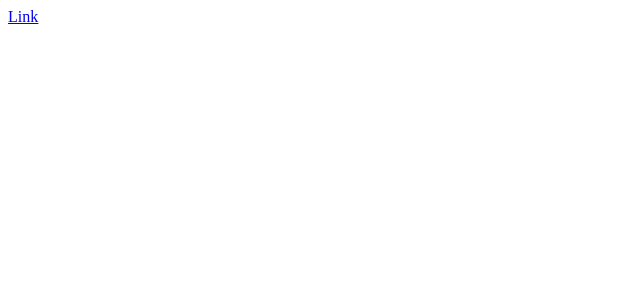
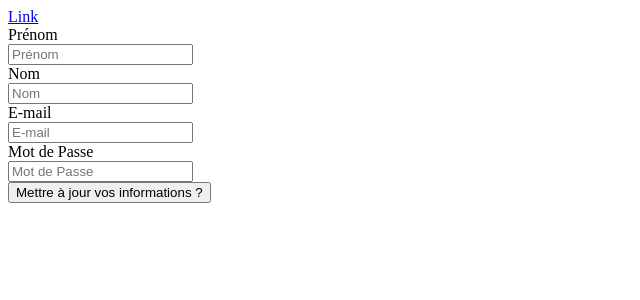
Before and after one commit to akremjomaa/Reunionou-WebApp, a Vue app: page /user/update/1 in a window 1280 px wide. Before the commit this address had no page. Shown: the top 300 px of the page, without its empty margins (0-640 px from the left). Built offline with nearby package versions, Linux system fonts and the light colour scheme; no server answers.

Commit message:
Update User Profile

```diff
--- a/src/main.js
+++ b/src/main.js
@@ -7,6 +7,7 @@ pinia.use(piniaPluginPersistedstate)
 
 import App from './App.vue'
 import router from './router'
+import axios from "axios";
 const app = createApp(App)
 
 app.use(pinia)
--- a/src/router/index.js
+++ b/src/router/index.js
@@ -16,7 +16,12 @@ const router = createRouter({
     {
       path: '/user/:id',
       name: 'user',
-      component: () => import('../views/UserProfile.vue'),
+      component: () => import('../views/UserProfileView.vue'),
+    },
+    {
+      path: '/user/update/:id',
+      name: 'update-user',
+      component: () => import('../views/UpdateUserProfileView.vue'),
     },
     {
       path: '/event/:id',
--- /dev/null
+++ b/src/views/UpdateUserProfileView.vue
@@ -0,0 +1,85 @@
+<script setup>
+
+import {onMounted, reactive} from "vue";
+import {useRoute} from "vue-router";
+import axios from "axios";
+import router from "../router";
+
+const route = useRoute();
+
+let member = reactive({
+    id: {},
+    lastname: '',
+    firstname: '',
+    email: '',
+    password: '',
+    status: ''
+})
+
+onMounted(() => {
+    getUser();
+});
+
+async function putUser(){
+    await axios.put(`https://api.reunionou.local:19043/users/${route.params.id}`, {body: member}).then(response =>{
+        console.log(response);
+    }).catch(error => console.log(error));
+
+    await router.push(`/user/${member.id}`);
+}
+async function getUser(){
+    await axios.get(`https://api.reunionou.local:19043/users/${route.params.id}`).then(response =>{
+      console.log(response.data.user);
+      member.id = response.data.user.id;
+      member.lastname = response.data.user.lastname;
+      member.firstname = response.data.user.firstname;
+      member.email = response.data.user.email;
+      member.password = response.data.user.password;
+      member.status = response.data.user.status;
+    })
+}
+</script>
+<template>
+  <main>
+    <form @submit.prevent="putUser">
+
+        <div>
+            <label>Prénom</label>
+            <div>
+                <input class="input" v-model="member.firstname" required="required" placeholder="Prénom">
+            </div>
+        </div>
+
+        <div>
+            <label>Nom</label>
+            <div>
+                <input class="input" v-model="member.lastname" required="required" placeholder="Nom">
+            </div>
+        </div>
+
+        <div>
+            <label>E-mail</label>
+            <div>
+                <input class="input" v-model="member.email" required="required" type="email" placeholder="E-mail">
+            </div>
+        </div>
+
+        <div>
+            <label>Mot de Passe</label>
+            <div>
+                <input v-model="member.password" required="required" type="password" placeholder="Mot de Passe">
+            </div>
+        </div>
+
+        <div>
+            <div>
+                <button type="submit">Mettre à jour vos informations ?</button>
+            </div>
+        </div>
+    </form>
+  </main>
+
+</template>
+<style scoped>
+
+</style>
--- a/src/views/UserProfile.vue
+++ b/src/views/UserProfileView.vue
@@ -27,7 +27,7 @@ async function getUser(){
     <div>
         <h1> Bonjour Madame/Monsieur {{state.member.firstname}} {{state.member.lastname}}  </h1>
         <h2> Votre Adresse mail : {{state.member.email}}</h2>
-        <button>Modifier votre compte </button>
+        <button><router-link :to="`/user/update/${state.member.id}`">Modifier votre compte</router-link></button>
     </div>
 </main>
 </template>
```
